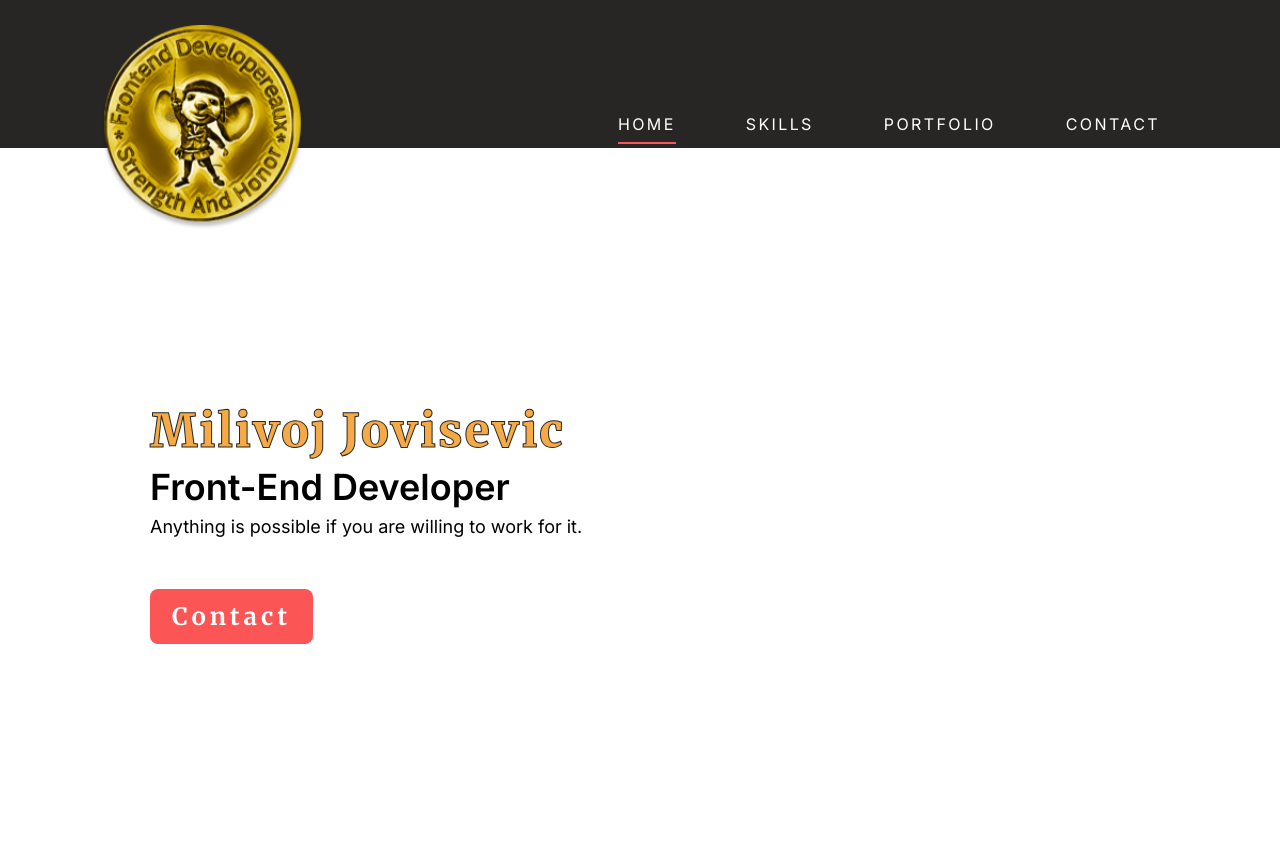
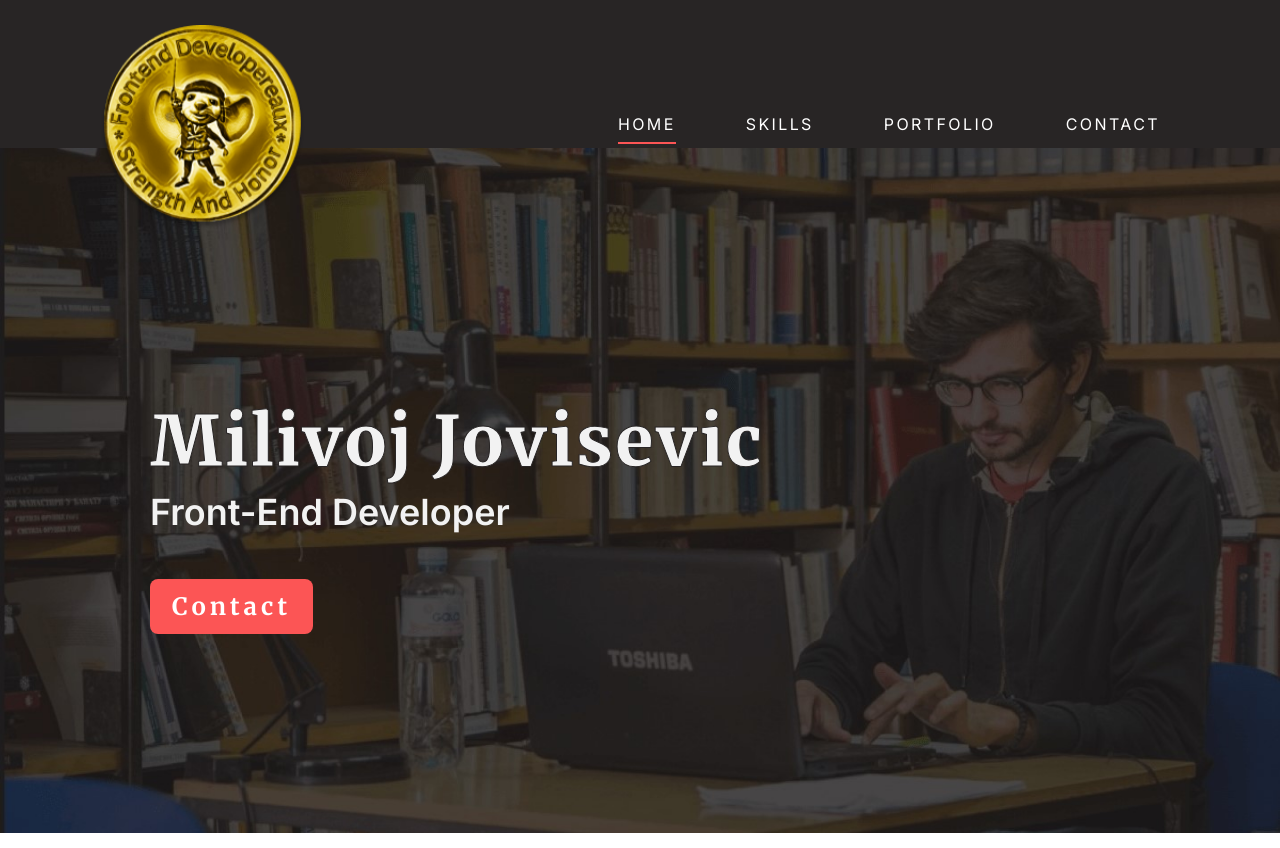
Before and after one commit to Sonny3fingers/portfolio, a React (Create React App) app: page / in a window 1280 px wide. Built offline with nearby package versions, Linux system fonts and the light colour scheme.

Commit message:
Changed hero styles

```diff
--- a/src/components/layout/Hero.jsx
+++ b/src/components/layout/Hero.jsx
@@ -5,9 +5,6 @@ import Button from "../cta/Button";
 const Hero = () => {
   return (
     <div className={styles.hero}>
-      {/* <div className={styles.frame}>
-        <div className={styles.heroImg}></div>
-      </div> */}
       <div className={styles.heroText}>
         <h1>Milivoj Jovisevic</h1>
         <h2>Front-End Developer</h2>
--- a/src/components/layout/Hero.module.css
+++ b/src/components/layout/Hero.module.css
@@ -1,85 +1,64 @@
 .hero {
   width: 100%;
-  height: 100vh;
-  max-height: 560px;
+  height: 725px;
+  max-height: 725px;
   display: flex;
-  flex-direction: column;
-}
-.heroImg {
-  height: var(--heroImg-height);
-  width: 100%;
-  background: url("../../assets/jpg/hero.jpg");
+  align-items: flex-end;
+  justify-content: center;
+  background: url("../../assets/png/HeroImageSmall-min.png");
+  background-repeat: no-repeat;
+  background-position: center;
   background-size: cover;
-  background-position: center;
-  border: 8px solid white;
 }
 .heroText {
   display: flex;
   flex-direction: column;
   align-items: center;
-  padding-top: 50px;
   padding-bottom: 90px;
   padding-right: 0px;
+  color: var(--light-gray);
 }
 .heroText h1 {
+  text-align: center;
   font-family: var(--header-font);
   letter-spacing: 2px;
   font-weight: 900;
-  font-size: 32px;
-  color: var(--gold-text);
+  font-size: 42px;
   -webkit-text-stroke: 1px var(--dark-background);
   margin-bottom: 8px;
 }
 .heroText h2 {
   padding: 5px 0;
+  margin-bottom: 40px;
 }
 .heroText p {
+  display: none;
   padding: 2px 25px;
   text-align: center;
   margin-bottom: 40px;
+  color: var(--light-gray);
 }
-@media screen and (min-width: 576px) {
-  .hero {
-    max-height: none;
-  }
-  .frame {
-    margin: 8px;
-    border: 8px solid var(--frame-color);
-    padding: 10px;
-  }
-  .heroImg {
-    height: calc(var(--heroImg-height) * 1.2);
+@media screen and (min-width: 570px) {
+  .heroText h1 {
+    font-size: 52px;
   }
 }
-@media screen and (min-width: 768px) {
+@media screen and (min-width: 640px) {
   .hero {
-    flex-direction: row;
     padding: var(--medium-page-container);
-    height: 600px;
-    gap: 10px;
-  }
-  .frame {
-    flex: 1;
-    order: 2;
-    width: 100%;
-    height: 500px;
-    padding: 20px;
-    background-color: aliceblue;
-    border: 8px solid var(--frame-color);
-  }
-  .heroImg {
-    width: 100%;
-    height: 100%;
-    border: none;
+    min-height: 1058px;
   }
   .heroText {
-    flex: 1;
+    /* flex: 1;
     order: 1;
-    height: 500px;
-    padding-left: 20px;
+    height: 500px; */
+    /* padding-left: 20px;
     padding-right: 0px;
     align-items: flex-start;
-    justify-content: center;
+    justify-content: center; */
+  }
+  .heroText h1 {
+    font-size: 60px;
   }
   .heroText p {
     padding: 2px 0px;
@@ -89,20 +68,30 @@
 }
 @media screen and (min-width: 840px) {
   .heroText h1 {
-    font-size: 36px;
+    font-size: 70px;
   }
 }
-@media screen and (min-width: 1200px) {
+@media screen and (min-width: 1279px) {
   .hero {
     padding: var(--large-page-container);
-    height: 700px;
+    height: 685px;
+    min-height: 685px;
+    display: flex;
+    justify-content: flex-start;
+    align-items: center;
+    background: url("../../assets/jpg/HeroImageLarge.jpg");
+    background-repeat: no-repeat;
+    background-position: center top;
+    background-size: cover;
   }
   .heroText {
     padding-top: 140px;
     padding-left: 30px;
+    align-items: flex-start;
+    justify-content: center;
   }
   .heroText h1 {
-    font-size: 46px;
+    font-size: 70px;
     margin-bottom: 0px;
   }
   .heroText h2 {
@@ -116,6 +105,12 @@
 }
 @media screen and (min-width: 1290px) {
   .heroText h1 {
-    font-size: 52px;
+    font-size: 80px;
   }
 }
+@media screen and (min-width: 1440px) {
+  .hero {
+    height: 877px;
+    min-height: 877px;
+  }
+}
--- a/src/index.css
+++ b/src/index.css
@@ -13,6 +13,7 @@
   --light-red: rgb(245, 182, 182);
   --light-gray: #f2f2f2;
   --gold-text: #f5aa45;
+  --gold-yellow: #efd12e;
   --frame-color: #8d5a1590;
   --old-paper: #e0d3af;
   /* padding containers */
```
Also changed, not shown: src/assets/jpg/HeroImageLarge.jpg (added).
